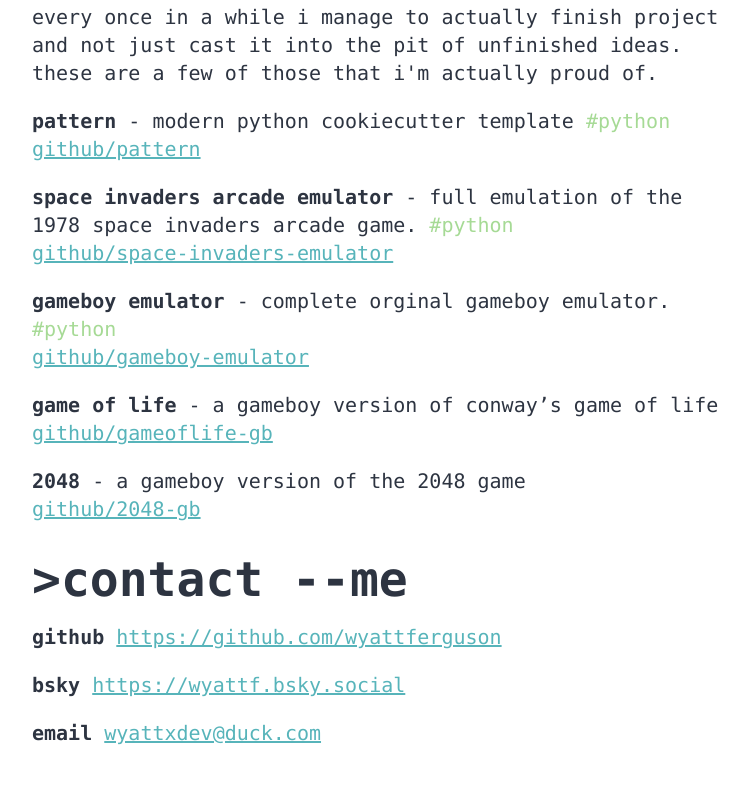
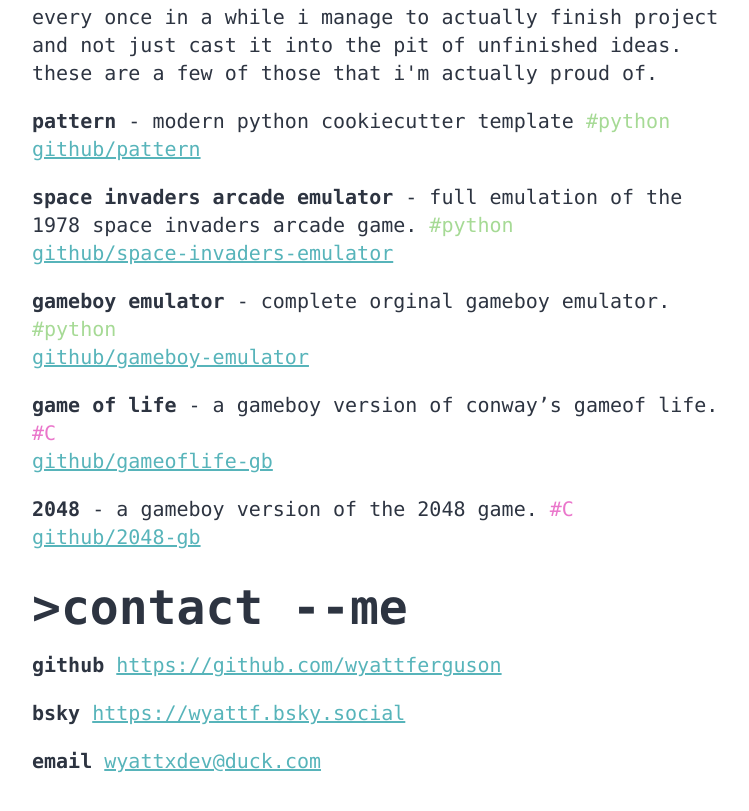
Before and after one commit to wyattferguson/wyattferguson.github.io, a plain HTML site: page index.html in a window 1280 px wide. Shown: the part 587-1398 px from the top of the page, without its empty margins (8-757 px from the left). Drawn offline with nearby package versions, Linux system fonts and the light colour scheme; no server answers.

Commit message:
Add pink color class and update game descriptions

```diff
--- a/index.html
+++ b/index.html
@@ -91,6 +91,10 @@
         color: var(--blue);
       }
 
+      .pink{
+        color: var(--pink);
+      }
+
       #ip-address {
         color: var(--pink);
       }
@@ -157,15 +161,16 @@
             >
           </p>
           <p>
-            <strong>game of life</strong> - a gameboy version of conway’s game
-            of life <br /><a
+            <strong>game of life</strong> - a gameboy version of conway’s gameof life.
+            <span class="pink">#C</span><br /><a
               href="https://github.com/wyattferguson/gameoflife-gb"
               >github/gameoflife-gb</a
             >
           </p>
 
           <p>
-            <strong>2048</strong> - a gameboy version of the 2048 game <br /><a
+            <strong>2048</strong> - a gameboy version of the 2048 game.
+            <span class="pink">#C</span><br /><a
               href="https://github.com/wyattferguson/2048-gb"
               >github/2048-gb</a
             >
```
